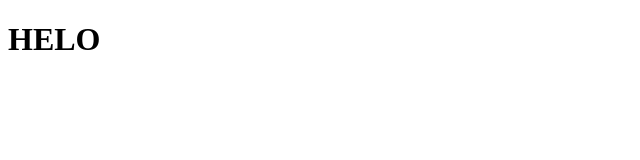
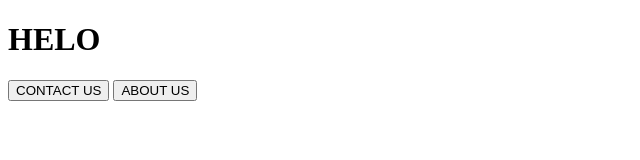
Before and after one commit to umer1338/DEMO, a plain HTML site: page index.html in a window 1280 px wide. Shown: the whole page, without its empty margins (0-640 px from the left). Drawn offline with Linux system fonts and the light colour scheme.

Commit message:
on feature

```diff
--- a/index.html
+++ b/index.html
@@ -7,5 +7,7 @@
 </head>
 <body>
     <h1>HELO</h1>
+    <button>CONTACT US</button>
+    <button>ABOUT US</button>
 </body>
 </html>
```
